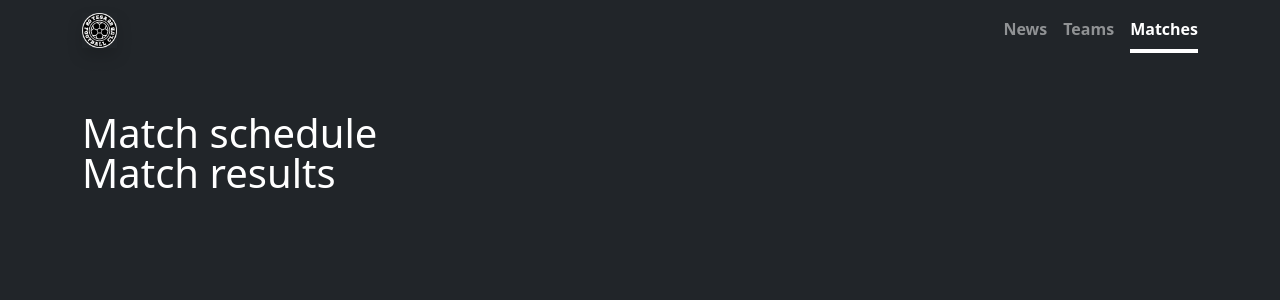
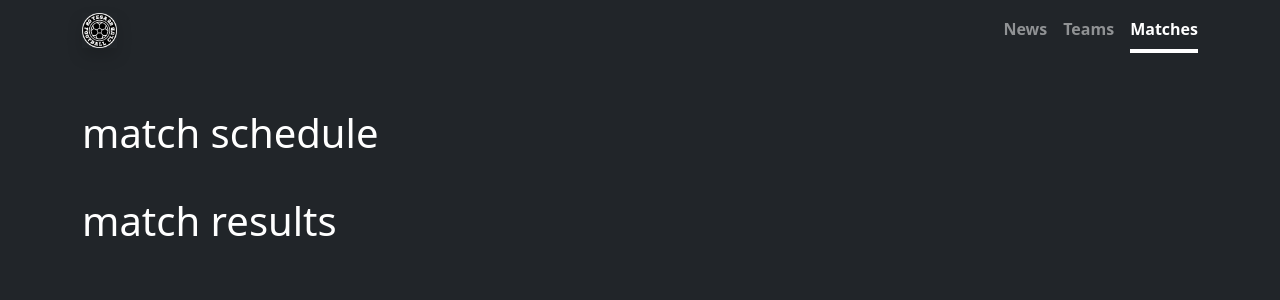
Before and after one commit to tesafc/tesafc.github.io, a Jekyll site: the page built from matches.html, in a window 1280 px wide. Shown: the top 300 px of the page. Built offline with Jekyll 4.4.1, drawn with Linux system fonts in a browser that asks for light colours.

Commit message:
Update matches.html

```diff
--- a/matches.html
+++ b/matches.html
@@ -6,7 +6,7 @@ title: matches
 <div class="my-5">
   <div class="container">
     {% assign schedules = site.matches | where: "status", match schedule %}
-    <h1>Match schedule</h1>
+    <h1>match schedule</h1>
     <div class="row row-cols-1 g-3">
       {% for match in schedules %}
       <div class="col">
@@ -21,7 +21,7 @@ title: matches
   </div>
   <div class="container">
     {% assign results = site.matches | where: "status", match result %}
-    <h1>Match results</h1>
+    <h1 class="mt-5">match results</h1>
     <div class="row row-cols-1 g-3">
       {% for match in results %}
       <div class="col">
```
